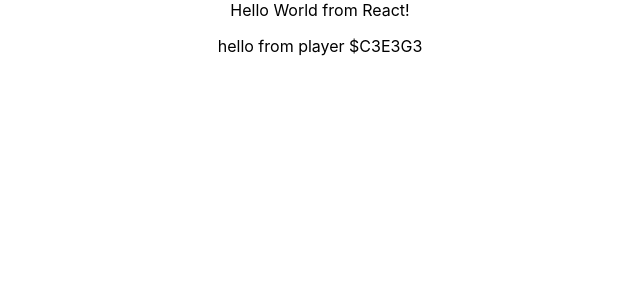
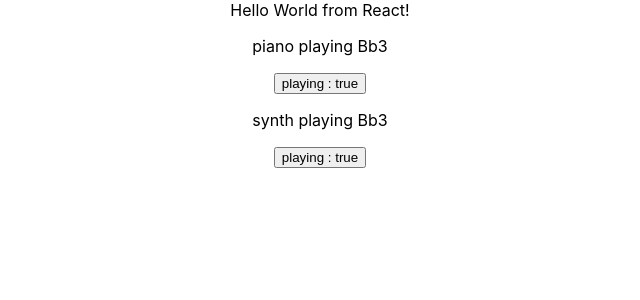
Before and after one commit to nsarrazin/lofi, a React (Create React App) app in the folder web/: page / in a window 1280 px wide. Shown: the top 300 px of the page, without its empty margins (320-960 px from the left). Built offline with nearby package versions, Linux system fonts and the light colour scheme; no server answers.

Commit message:
Added multiple players and mute button - made the player more reusable

```diff
--- a/web/src/App.tsx
+++ b/web/src/App.tsx
@@ -1,15 +1,30 @@
 import React from 'react';
-import { MemoizedPlayer } from './features/player';
+import { Player } from './features/player';
 import './App.css';
 
 import {SocketContext, socket} from './context/socket';
+import * as Tone from 'tone'
+
+const piano = new Tone.Sampler({
+	urls: {
+		"C4": "C4.mp3",
+		"D#4": "Ds4.mp3",
+		"F#4": "Fs4.mp3",
+		"A4": "A4.mp3",
+	},
+	release: 1,
+	baseUrl: "https://tonejs.github.io/audio/salamander/",
+});
+
+const synth = new Tone.PolySynth(Tone.Synth);
 
 function App() {
   return (
     <div className="App">
       <SocketContext.Provider value={socket}>
         Hello World from React!
-      <MemoizedPlayer/>
+      <Player instrument={piano} name='piano'/>
+      <Player instrument={synth} name='synth'/>
       </SocketContext.Provider>
     </div>
   );
--- a/web/src/features/player.tsx
+++ b/web/src/features/player.tsx
@@ -1,45 +1,46 @@
-import React, {useState, useContext, useEffect } from 'react';
+import React, {useState, useContext, useEffect, useCallback } from 'react';
 
 import {SocketContext} from '../context/socket';
 import * as Tone from 'tone'
 
 type PlayerProps = {
-    name?: string
+    name: string,
+    instrument: Tone.PolySynth | Tone.Sampler,
 }
 
-const sampler = new Tone.Sampler({
-	urls: {
-		"C4": "C4.mp3",
-		"D#4": "Ds4.mp3",
-		"F#4": "Fs4.mp3",
-		"A4": "A4.mp3",
-	},
-	release: 1,
-	baseUrl: "https://tonejs.github.io/audio/salamander/",
-}).toDestination();
+export const Player = ({name, instrument}: PlayerProps) => {
+    const [chord, setChord] = useState(["Bb3"]);
+    const [playing, setPlaying] = useState(true);
+    const [volume, setVolume] = useState(new Tone.Volume(0))
 
-const poly = new Tone.PolySynth(Tone.Synth).toDestination();
+    useEffect(() => {instrument.chain(volume, Tone.Destination)}, [])
 
-export const Player = (name: PlayerProps) => {
-    const [chord, setChord] = useState(["C3","E3","G3"]);
+    function handleMessage(data: string[], playing:boolean){
+            setChord(data);
+            playChord(data)
+        }
 
-    function handleMessage(data: string[]){
-        setChord(data)
-        playChord(data)
+    function playChord(data: string[]){
+        Tone.loaded().then(() => { instrument.triggerAttackRelease(data, 2)});
     }
 
-    function playChord(data: string[]){
-        Tone.loaded().then(() => { sampler.triggerAttackRelease(data, 1.1)});
+    function toggle_play(){
+        if(playing){
+            setPlaying(false);
+            volume.mute = true;
+        }
+        else{
+            setPlaying(true);
+            volume.mute = false;
+        }
     }
 
     const socket = useContext(SocketContext);
 
-    useEffect(() => {socket.on('message', (data:string[]) => {handleMessage(data)});}, []);
-
+    useEffect(() => {socket.on(`midi-${name}`, (data:string[]) => handleMessage(data, playing))}, []);
 
     return (<div>
-                <p>hello from player ${chord}</p>
+                <p> {name} playing {chord}</p>
+                <button onClick={toggle_play}>playing : {String(playing)} </button>
             </div>);
 };
-
-export const MemoizedPlayer = React.memo(Player);
```
Also changed, not shown: 1 other file (tests, documents, lock files or other folders).
